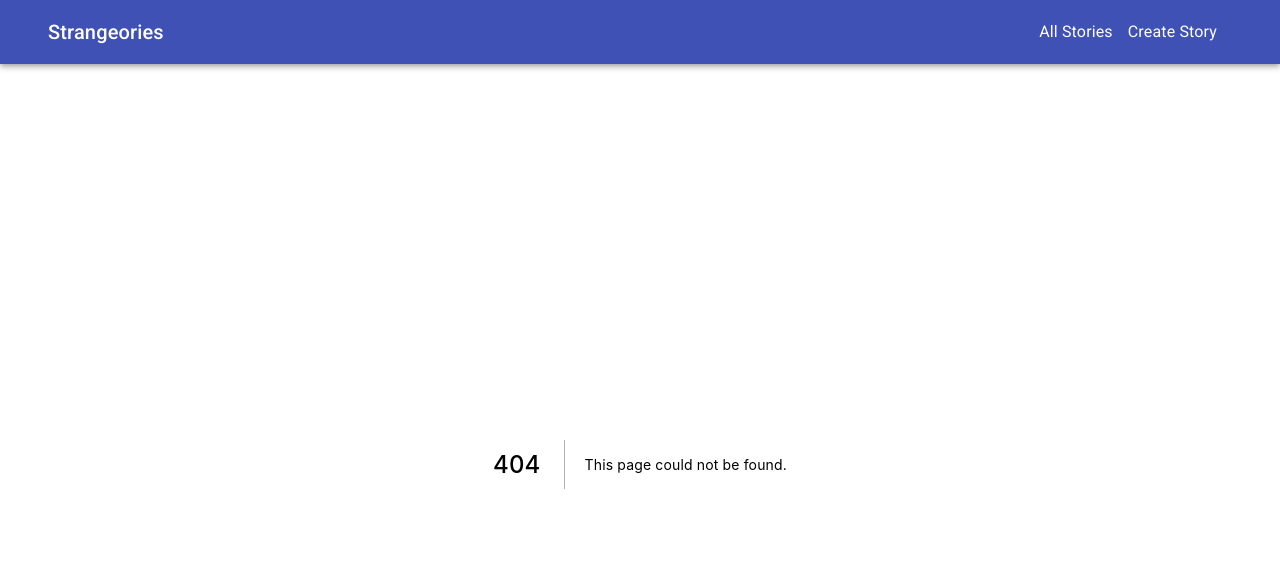
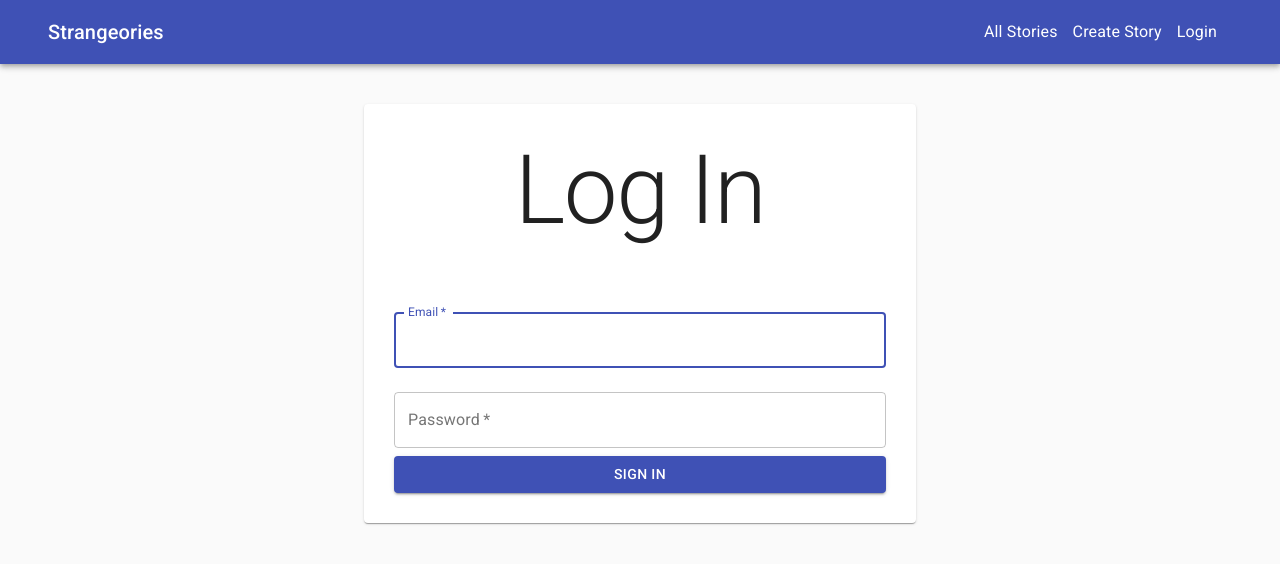
Before and after one commit to martinnajjar12/strangeories, a Next.js app: page /sign-in in a window 1280 px wide. Before the commit this address had no page. Shown: the top 564 px of the page. Built offline with nearby package versions, Linux system fonts and the light colour scheme.

Commit message:
Create sign-in page

```diff
--- a/layout/Navbar.tsx
+++ b/layout/Navbar.tsx
@@ -41,6 +41,7 @@ const Navbar = () => {
               <Grid item className={classes.grid}>
                 <Link href="/">All Stories</Link>
                 <Link href="/story/new">Create Story</Link>
+                <Link href="/sign-in">Login</Link>
               </Grid>
             </Grid>
           </Container>
--- /dev/null
+++ b/pages/sign-in/index.tsx
@@ -0,0 +1,62 @@
+import React, { FormEvent, useState } from 'react';
+import { Button, TextField, Paper, Typography, Container, makeStyles } from '@material-ui/core';
+import axios from 'axios';
+import { useToken } from '../../auth/useToken';
+import { useRouter } from 'next/dist/client/router';
+
+const useStyles = makeStyles({
+  containerWidth: {
+    maxWidth: 600,
+    marginTop: 40,
+  },
+  paperDimensions: {
+    padding: 30,
+  },
+  typographyMargin: {
+    marginBottom: 50,
+  }
+})
+
+const SignIn = () => {
+  const classes = useStyles();
+  const [email, setEmail] = useState('');
+  const [password, setPassword] = useState('');
+  const [token, setToken] = useToken();
+  const router = useRouter()
+
+  const submitHandler = async (e: FormEvent<HTMLButtonElement>) => {
+    e.preventDefault();
+    try {
+      const res = await axios.post('https://strangeories.herokuapp.com/auth/sign_in', {email, password});
+      setToken({
+        uid: res.headers.uid,
+        'access-token': res.headers['access-token'],
+        expiry: res.headers.expiry,
+        client: res.headers.client,
+        'token-type': res.headers['token-type']
+      });
+      setEmail('');
+      setPassword('');
+      router.push('/');
+    } catch (error) {
+      console.log(error);
+    }
+
+
+  }
+
+  return (
+      <Container className={classes.containerWidth}>
+        <Paper className={classes.paperDimensions}>
+          <form>
+            <Typography className={classes.typographyMargin} variant="h1" align="center">Log In</Typography>
+            <TextField value={email} onChange={e => setEmail(e.target.value)} autoFocus required color="primary" variant="outlined" fullWidth type="email" margin="normal" label="Email" />
+            <TextField value={password} onChange={e => setPassword(e.target.value)} required color="primary" variant="outlined" fullWidth type="password" margin="normal" label="Password" />
+            <Button type="submit" color="primary" fullWidth variant="contained" onClick={e => submitHandler(e)}>Sign In</Button>
+          </form>
+        </Paper>
+      </Container>
+  )
+}
+
+export default SignIn;
--- a/pages/story/new.tsx
+++ b/pages/story/new.tsx
@@ -8,8 +8,6 @@ import {
 import { FormEvent, useState } from 'react';
 import axios from 'axios';
 import { useToken } from '../../auth/useToken';
-import FormModal from '../../containers/FormModal';
-import LogInModal from '../../components/LogInModal';
 
 const initialState = {
   title: '',
@@ -51,8 +49,6 @@ const Form = () => {
   const [token, setToken] = useToken();
   const [open, setOpen] = useState(false);
 
-  const handleClose = () => setOpen(false);
-
   const changeValue = (key: string, value: string) => {
     setState({ ...state, [key]: value });
   };
@@ -76,7 +72,6 @@ const Form = () => {
   const classes = useStyles();
   return (
     <Container className={classes.containerWidth}>
-      <FormModal ModalBody={LogInModal} open={open} handleClose={handleClose} />
       <Typography align="center" component="h1" variant="h4">
         CREATE STORY
       </Typography>
```
Also changed, not shown: components/LogInModal.tsx (deleted, +0 -10 lines), components/Story.tsx (+1 -6 lines), containers/FormModal.tsx (+3 -6 lines).
